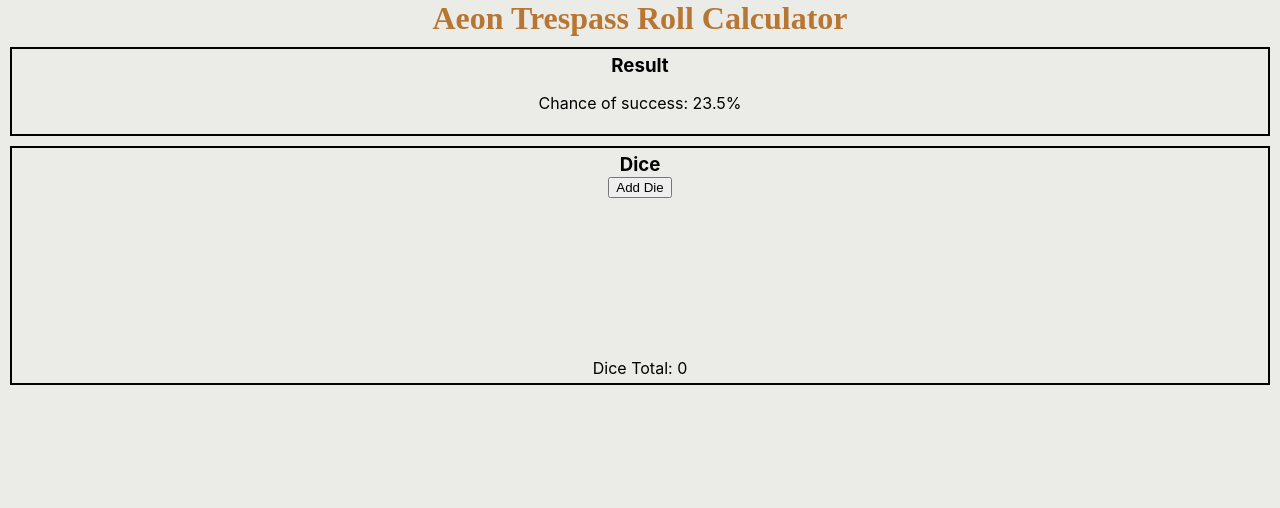
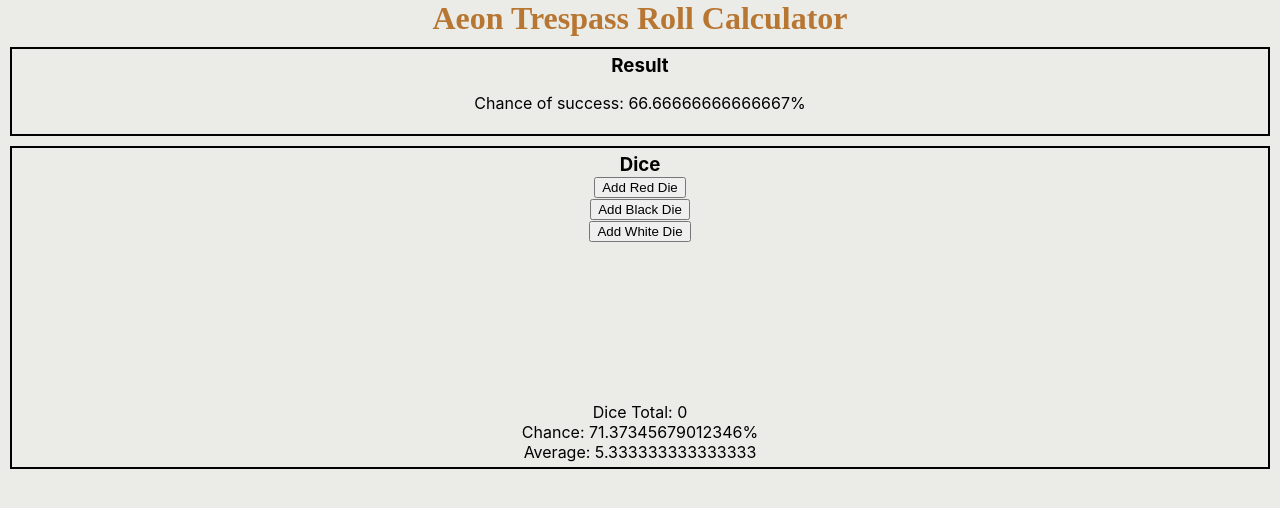
Before and after one commit to MPPennella/ato-roll-calculator, a React (Create React App) app: page / in a window 1280 px wide. Shown: the top 508 px of the page. Built offline with nearby package versions, Linux system fonts and the light colour scheme.

Commit message:
Rewrote core calculation scripts and started integrating into page function

```diff
--- a/package.json
+++ b/package.json
@@ -11,6 +11,7 @@
     "start": "react-scripts start",
     "build": "react-scripts build",
     "test": "react-scripts test",
+    "jest": "jest",
     "eject": "react-scripts eject"
   },
   "eslintConfig": {
--- a/src/component/ActiveDie.tsx
+++ b/src/component/ActiveDie.tsx
@@ -1,11 +1,13 @@
 import React from 'react'
 import './ActiveDie.css'
 
-function ActiveDie () {
+function ActiveDie ({remove, color} : {remove:React.MouseEventHandler<HTMLButtonElement>, color:string}) {
+
     return (
         <div className='DieWrapper'>
             <div className='DieBox'>
-                <button className='RemoveButton'>X</button>
+                {/* {color} */}
+                <button onClick={remove} className='RemoveButton'>X</button>
             </div>
         </div>
     )
--- a/src/component/DieCreator.tsx
+++ b/src/component/DieCreator.tsx
@@ -1,14 +1,14 @@
 import React from 'react'
 import './DieCreator.css'
 
-function DieCreator ( {onClick}:any) {
-    // function handleClick() {
-    //     alert('CLICK')
-    // }
+function DieCreator ( {onClick, color} : {onClick:Function, color:string}) {
+    function addDie():void {
+        onClick(color)
+    }
 
     return (
         <div>
-            <button onClick={onClick} >Add Die</button>
+            <button onClick={addDie} >Add {color} Die</button>
         </div>
     )
 }
--- a/src/component/DieSelectPanel.css
+++ b/src/component/DieSelectPanel.css
@@ -11,3 +11,7 @@
     /* margin: 10px;
     border: 2px solid #010101; */
 }
+
+.DiePanelEmpty {
+    min-height: 160px;
+}
--- a/src/component/DieSelectPanel.tsx
+++ b/src/component/DieSelectPanel.tsx
@@ -1,30 +1,73 @@
-import React from 'react'
+import React, { useRef } from 'react'
 import './DieSelectPanel.css'
 import './DieCreator'
 import ActiveDie from './ActiveDie'
 import DieCreator from './DieCreator'
+import dieOutcomes from '../util/dieOutcomes'
+import RED_DIE from "../data/PowerDice.json"
+import { PowerDie } from '../types/PowerDie'
+import thresholdCheck from '../util/thresholdCheck'
+import averageResults from '../util/averageResult'
 
 function DieSelectPanel () {
-    const [numDice, setNumDice] = React.useState(0)
+    // Setup state trackers
+    const [diceArray, setNumDice] = React.useState(Array<React.JSX.Element> )
+    const diceRef:any = useRef()
+    diceRef.current = diceArray
+    const [colorArray, setColorArray] = React.useState(Array<string>)
 
-    function renderDice( numDice:number ) : React.JSX.Element {
-        let arr : React.JSX.Element[] = []
-        for (let i=0; i<numDice; i++) {
-            arr.push(<ActiveDie/>)
-        }
-        return arr.length>0 ? <div className='DiePanel'>{arr}</div> : <div style={{minHeight: "160px"}}></div>
+    // For generating keys for dynamically generated elements
+    const [latestKey, setLatestKey] = React.useState(0)
+
+    // Keys are sequentially generated integers
+    function genNewKey():number {
+        let newKey = latestKey+1
+        setLatestKey(newKey)
+        console.log(`Key: ${newKey}`)
+        return newKey
     }
 
-    function handleClick():void {
-        setNumDice( numDice+1 )
+    // Returns a single div component containing the array of Dice to display, or a placeholder piece if no dice in pool
+    function renderDice( ) : React.JSX.Element {
+        return diceArray.length>0 ? <div className='DiePanel'>{diceArray}</div> : <div className='DiePanelEmpty'></div>
     }
+
+    // Adds a new die to the pool, handling input of which type (color) to add
+    function handleAddNewDie( color:string ) : void {
+        const newKey = genNewKey()
+        setNumDice( diceArray.concat( <ActiveDie key={newKey} color={color} remove={removeDie} />) )
+        setColorArray( colorArray.concat( "RED"))
+    }
+
+
+    // Removes the selected die from the pool, and updates calculations accordingly
+    function removeDie() : void {
+        let remaining = diceRef.current.slice(1)
+        setNumDice(remaining)
+
+    }
+
+    // Testing code for simulating outcomes of multiple dice
+    let die1:PowerDie = RED_DIE as PowerDie
+    let die2:PowerDie = RED_DIE as PowerDie
+
+    let dOut = dieOutcomes([die1.faces, die2.faces,RED_DIE.faces, RED_DIE.faces])
+    // console.log(dOut)
 
     return (
         <div className='DieSelectPanel'>
             <h2>Dice</h2>
-            <DieCreator onClick={handleClick} />
-            {renderDice(numDice)}
-            Dice Total: {numDice}
+            <div>
+                <DieCreator onClick={handleAddNewDie} color="Red" />
+                <DieCreator onClick={handleAddNewDie} color="Black" />
+                <DieCreator onClick={handleAddNewDie} color="White" />
+            </div>
+            {renderDice() }
+            Dice Total: {diceArray.length}
+            <br/>
+            Chance: {thresholdCheck(5,3,dOut)}%
+            <br/>
+            Average: {averageResults(dOut,5)}
         </div>
     )
 }
--- a/src/component/ResultDisplayPanel.tsx
+++ b/src/component/ResultDisplayPanel.tsx
@@ -1,8 +1,17 @@
 import React from 'react'
 import './ResultDisplayPanel.css'
+import thresholdCheck from '../util/thresholdCheck'
 
 function ResultDisplayPanel () {
-    let successChance:number = 23.5
+
+    // for testing, should pull from props
+    const testOutcomes = [
+        { power: 4, potential: 2, dot: 0 },
+        { power: 2, potential: 2, dot: 0 },
+        { power: 1, potential: 3, dot: 6 }
+    ]
+
+    let successChance:number = thresholdCheck( 4,2, testOutcomes)
     return (
         <div className='ResultDisplayPanel'>
             <h2>Result</h2>
--- /dev/null
+++ b/src/data/PowerDice.json
@@ -0,0 +1,35 @@
+{
+    "color": "red",
+    "faces": [
+        {
+            "power": 0,
+            "potential": 0,
+            "dot": 1
+        },
+        {
+            "power": 0,
+            "potential": 1,
+            "dot": 0
+        },
+        {
+            "power": 1,
+            "potential": 0,
+            "dot": 0
+        },
+        {
+            "power": 1,
+            "potential": 1,
+            "dot": 0
+        },
+        {
+            "power": 1,
+            "potential": 1,
+            "dot": 0
+        },
+        {
+            "power": 2,
+            "potential": 0,
+            "dot": 1
+        }
+    ]
+}
--- /dev/null
+++ b/src/util/averageResult.ts
@@ -0,0 +1,22 @@
+import type {PowerDieFace} from "../types/PowerDie"
+
+export default function averageResults ( outcomeList:Array<PowerDieFace>, breakValue:number ) : number|undefined {
+    const numTerms:number = outcomeList.length
+
+    // Average of zero terms is undefined
+    if (numTerms === 0 ) return undefined
+
+    let initVal = 0 // Initial value
+    let totalPower:number = outcomeList.reduce( (totalPower:number, currentFace:PowerDieFace) => {
+        // Get Power and Potential values from current face
+        let {power: pow, potential:pot} = currentFace
+        let extraPower = pot > breakValue ? breakValue : pot
+        return totalPower + pow + extraPower
+    }, initVal)
+
+    let average:number = totalPower/numTerms
+
+    console.log(average)
+
+    return average
+}
--- /dev/null
+++ b/src/util/dieOutcomes.ts
@@ -0,0 +1,65 @@
+import type { PowerDie, PowerDieFace } from "../types/PowerDie"
+
+// const BLACK_DIE : PowerDie = {
+//     sides: [
+//         [0,1,1],
+//         [1,1,0],
+//         [2,0,1],
+//         // [0,0,0], //unknown values for this side
+//         [2,1,0],
+//         [2,2,0],
+//     ]
+// }
+
+// const WHITE_DIE : PowerDie = {
+//     sides: [
+//         [1,2,1],
+//         // [0,0,0], //unknown values for this side
+//         // [0,0,0], //unknown values for this side
+//         // [0,0,0], //unknown values for this side
+//         [1,3,0],
+//         [3,2,1],
+//     ]
+// }
+import RED_DIE from "../data/PowerDice.json"
+
+// Prototype code for simulating outcomes of multiple dice
+let die1:PowerDie = RED_DIE as PowerDie
+let die2:PowerDie = RED_DIE as PowerDie
+
+export default function dieOutcomes ( faceSetList:PowerDieFace[][]) : Array<PowerDieFace> {
+
+    // If no data, return array with single outcome with all values zeroed
+    if (faceSetList.length === 0) return [{power: 0, potential: 0, dot: 0}]
+
+    // Otherwise, determine outcomes
+    let outcomeList:Array<PowerDieFace> = []
+
+    // Pull last element off list
+    let currFaceSet = faceSetList.pop()
+
+    // Use recursion to get outcomes from remaining dice
+    let otherOutcomes:Array<PowerDieFace> = [{power: 0, potential: 0, dot: 0}]
+    if (faceSetList.length>0) otherOutcomes = dieOutcomes(faceSetList)
+
+    // Iterate over the current set of faces to add values to those of other outcomes
+    if (currFaceSet !== undefined){
+        outcomeList = currFaceSet.map( (currFace:PowerDieFace) => {
+
+            // Add values of current face to values of all other possible Face Totals
+            let addedOutcomes:PowerDieFace[] = otherOutcomes.map( (priorOutcome:PowerDieFace)=> {
+                let newFaceTotal:PowerDieFace = {
+                    power:     priorOutcome.power     + currFace.power,
+                    potential: priorOutcome.potential + currFace.potential,
+                    dot:       priorOutcome.dot       + currFace.dot
+                }
+                return newFaceTotal
+            })
+
+            return addedOutcomes
+        // Flatten to get flat array of outcomes
+        }).flat()
+    }
+
+    return outcomeList
+}
--- /dev/null
+++ b/src/util/thresholdCheck.ts
@@ -0,0 +1,23 @@
+import type {PowerDieFace} from "../types/PowerDie"
+
+export default function thresholdCheck ( thresholdValue:number, breakValue:number, outcomeList:Array<PowerDieFace>) : number {
+    // Prototype code for determining how many outcomes meet a target threshold
+
+    let initVal = 0 // Initial value
+    let numSuccesses = outcomeList.reduce( (totalSuccesses, currentFace) => {
+        // Get Power and Potential values from current face
+        let {power: pow, potential:pot} = currentFace
+
+        // Generate extra Power for each Potential up to the amount of Breaks
+        let extraPower = pot > breakValue ? breakValue : pot
+
+        // Increase accumulator if total power is greater than or equal to target threshold
+        return pow + extraPower >= thresholdValue ? totalSuccesses+1 : totalSuccesses
+    }, initVal)
+
+    let successPcnt = 100 * numSuccesses/outcomeList.length
+
+    console.log(successPcnt)
+
+    return successPcnt
+}
```
Also changed, not shown: src/types/PowerDie.ts (+20 -1 lines), src/util/index.ts (deleted, +0 -72 lines).
